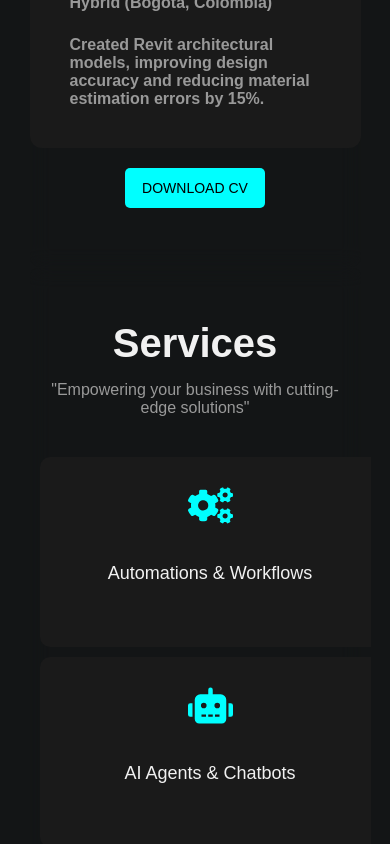
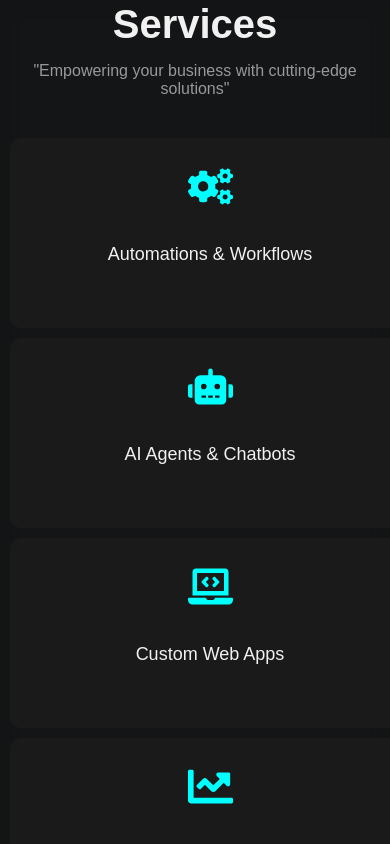
Before and after one commit to juanchovg1/mi-portafolio-frontend, a React (Vite) app: page / in a window 390 px wide. Shown: the part 4069-4913 px from the top of the page. Built offline with nearby package versions, Linux system fonts and the light colour scheme.

Commit message:
Refactor padding and width settings in global.css for enhanced mobile responsiveness

```diff
--- a/src/styles/global.css
+++ b/src/styles/global.css
@@ -114,9 +114,9 @@ button:focus-visible {
 
 @media (max-width: 768px) {
     #responsive_content {
-        padding: 0 10px;
-        width: 90%;
-        max-width: 90%;
+        padding: 0 0px;
+        width: 100%;
+        max-width: 100%;
         box-shadow: none;
         border-radius: 0;
     }
@@ -134,7 +134,7 @@ button:focus-visible {
     .skills-section {
         width: 100%;
         max-width: 100%;
-        padding: 10px;
+        padding: 0px;
         margin: 0;
         border-radius: 8px;
     }
```
